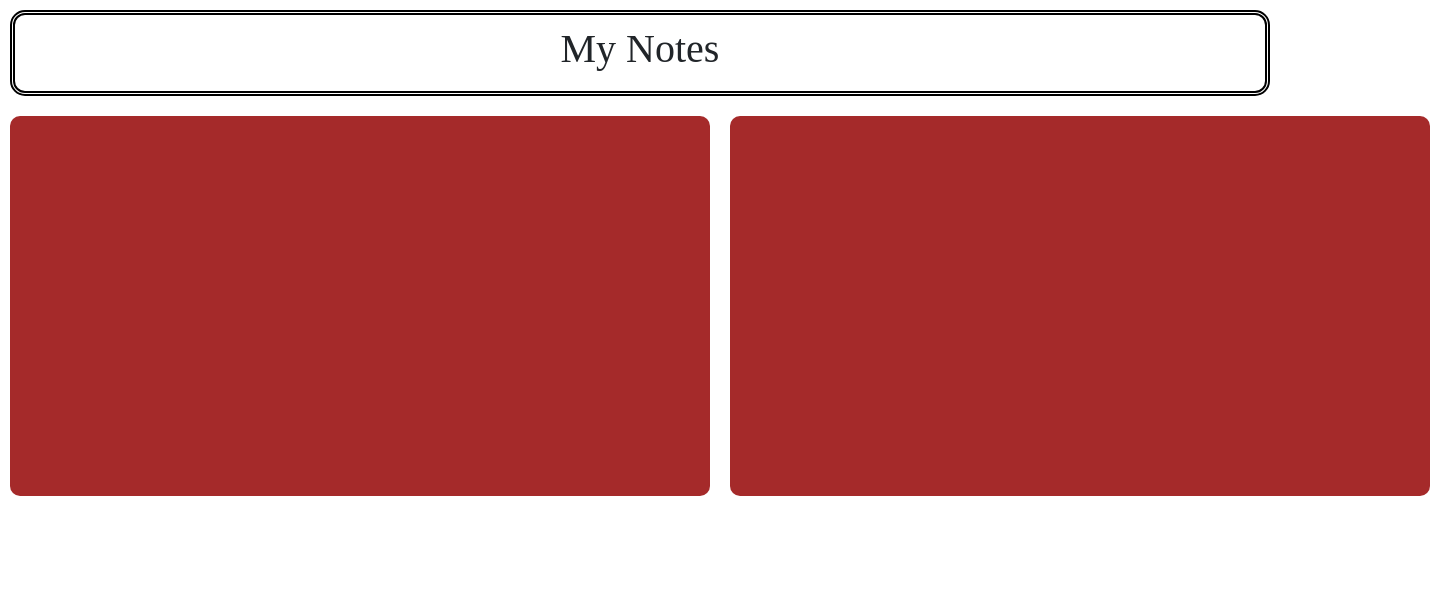
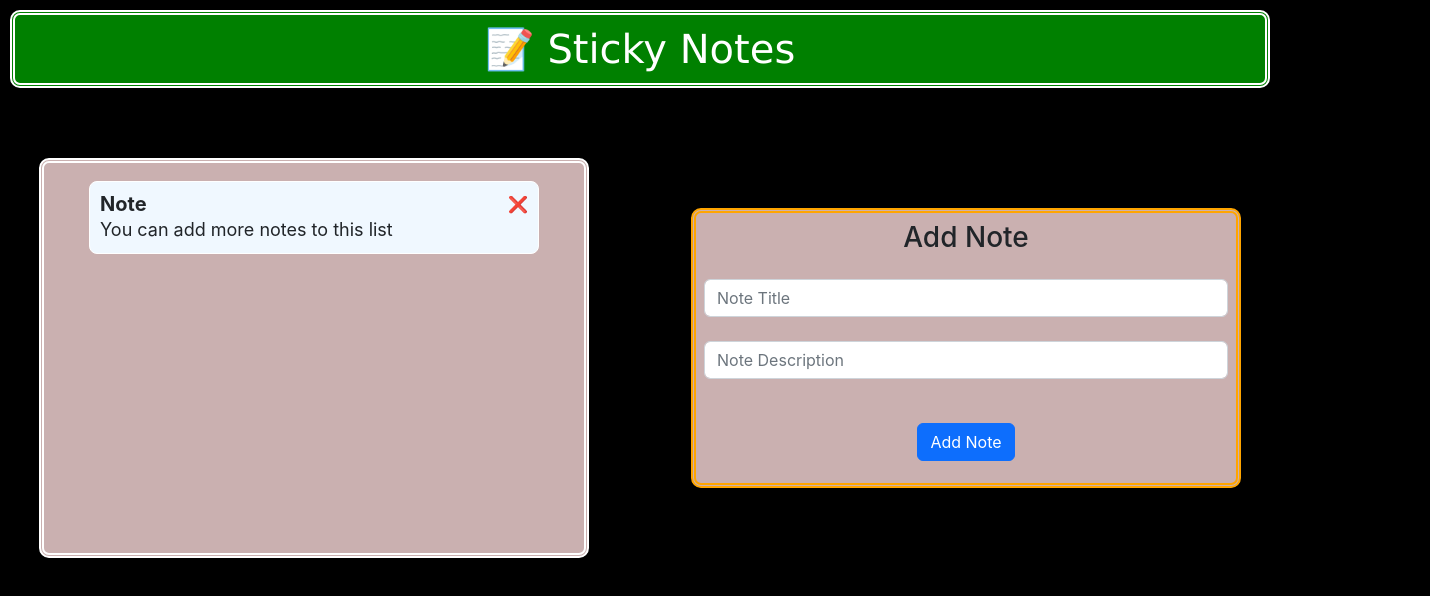
Before and after one commit to AmitDorle/Sticky-Notes-App, a React (Create React App) app: page / in a window 1280 px wide. Shown: the top 596 px of the page, 1430 px wide, since content can reach past the window. Built offline with nearby package versions, Linux system fonts and the light colour scheme.

Commit message:
feat:sweet alert,delete , add note added

```diff
--- a/package.json
+++ b/package.json
@@ -10,6 +10,7 @@
     "react-dom": "^18.2.0",
     "react-router-dom": "^6.4.5",
     "react-scripts": "5.0.1",
+    "sweetalert": "^2.1.2",
     "web-vitals": "^2.1.4"
   },
   "scripts": {
--- /dev/null
+++ b/src/components/Note/Note.css
@@ -0,0 +1,29 @@
+.card-note{
+    border: 1px solid white;
+    background-color: aliceblue;
+    width: 450px;
+    border-radius: 8px;
+    margin: 10px;
+    padding: 10px;
+    display: block;
+    margin-left: auto;
+    margin-right: auto;
+    position: relative;
+  }
+
+  .card-note-title{
+    margin: 0;
+    font-weight: bold;
+  }
+
+  .card-note-content{
+    margin: 0;
+    font-size: 18px;
+  }
+
+  .delete-button{
+    position: absolute;
+    top: 10px;
+    right: 10px;
+    cursor: pointer;
+  }
--- /dev/null
+++ b/src/components/Note/Note.js
@@ -0,0 +1,37 @@
+import React from 'react'
+import swal from 'sweetalert';
+
+import './Note.css'
+
+function Note({title, content, noteIndex}) {
+
+  function deleteNote(){
+    const notes = localStorage.getItem("notes");
+    if(notes)
+    {
+      const temp = JSON.parse(notes);
+      temp.splice(noteIndex, 1);
+      localStorage.setItem("notes", JSON.stringify(temp));
+    }
+
+    swal({
+      title: "Deleted!",
+      text: "Your note has been deleted",
+      icon: "success",
+    })
+
+    // triggers useEffect in Home.js
+    window.location.reload();
+
+  }
+
+  return (
+    <div className='card-note'>
+      <h5 className='card-note-title'>{title}</h5>
+      <p className='card-note-content'>{content}</p>
+      <span className='delete-button' onClick={deleteNote}>❌</span>
+    </div>
+  )
+}
+
+export default Note
--- a/src/index.css
+++ b/src/index.css
@@ -5,6 +5,7 @@ body {
     sans-serif;
   -webkit-font-smoothing: antialiased;
   -moz-osx-font-smoothing: grayscale;
+  background-color: rgb(0, 0, 0);
 }
 
 code {
--- a/src/views/Home/Home.css
+++ b/src/views/Home/Home.css
@@ -1,31 +1,50 @@
-.main-head-container
-{
+.app-title-container{
+    padding: 10px;
+    margin: 10px;
+    border-radius: 10px;
+    margin-bottom: 20px;
+    border: 5px white double;
+    background-color: green;
+    color: white;
+    font-family: 'Lucida Sans', 'Lucida Sans Regular', 'Lucida Grande', 'Lucida Sans Unicode', Geneva, Verdana, sans-serif;
+  }
+
+  .app-title{
     text-align: center;
-    border: 5px double black;
-    border-radius: 15px;
-    margin: 10px;
+    align-items: center;
+    height: 40px;
+  }
+
+  .notes-container{
     padding: 10px;
-    font-family: 'Times New Roman', Times, serif;
-}
-.main-notes-container
-{
+    width: 550px;
+    margin-left: auto;
+    margin-right: auto;
+    border-radius: 10px;
+    height: 400px;
+    overflow-y: scroll;
+    border: 5px white double;
+    margin-top: 50px;
+    background-color: rgb(202, 176, 176);
+  }
+
+  .note-editor-container{
+    padding: 10px;
+    width: 550px;
+    margin-left: auto;
+    margin-right: auto;
+    border-radius: 10px;
+    height: 280px;
+    border: 5px orange double;
+    margin-top: 100px;
+    background-color: rgb(202, 176, 176);
+  }
+
+  .add-note-button-container{
     display: flex;
-    justify-content: space-evenly;
-}
-.notes-container
-{
-    height: 380px;
-    border-radius: 10px;
-    background-color: brown;
-    margin: 10px;
-    width: 700px;
-}
-
-.add-note-container
-{
-    height: 380px;
-    border-radius: 10px;
-    background-color: brown;
-    margin: 10px;
-    width: 700px;
-}
+    justify-content: center;
+    margin-top: 20px;
+  }
+  .footer-container{
+    text-align: center;
+  }
--- a/src/views/Home/Home.js
+++ b/src/views/Home/Home.js
@@ -1,48 +1,102 @@
-import React from 'react'
-import { useState , useEffect } from 'react'
-import './Home.css'
+import React, { useState, useEffect } from 'react'
+import swal from 'sweetalert';
+
+import "./Home.css"
+
+import Note from '../../components/Note/Note';
 
 function Home() {
 
-    const [notes , setNotes] = useState([
+  const [notes, setNotes] = useState([
     {
-            title : "note 1",
-            contents : "this is the content of note 1"
-        },
-        {
-            title : "note 2",
-            contents : "this is the content of note 2"
-        },
-        {
-            title : "note 3",
-            contents : "this is the content of note 3"
-        },
-        {
-            title : "note 4",
-            contents : "this is the content of note 4"
+      title: "Note",
+      content: "You can add more notes to this list"
     }
   ])
 
+  // triggers initially
+  useEffect(() => {
+    const notes = localStorage.getItem("notes")
+    if (notes) {
+      setNotes(JSON.parse(notes))
+    }
+  }, [])
+
+  // triggers when notes changes
+  useEffect(() => {
+    if (notes.length > 1) {
+      localStorage.setItem("notes", JSON.stringify(notes))
+    }
+  }, [notes])
+
+  const [title, setTitle] = useState("")
+  const [content, setContent] = useState("")
+
+  function addNote() {
+    const newNote = {
+      "title": title,
+      "content": content
+    }
+
+    // const temp = notes;
+    // temp.push(newNote)
+    // setNotes(temp);
+
+    if (title === "" || content === "") {
+      swal({
+        title: "Error",
+        text: "Please fill all the fields",
+        icon: "error",
+      })
+      return;
+    }
+
+    setNotes([...notes, newNote])
+
+    swal({
+      title: "Note Added",
+      text: "Your note has been added to the list",
+      icon: "success",
+    })
+
+    setTitle("")
+    setContent("")
+  }
 
   return (
     <div>
-        <div className='main-head-container'>
-            <h1>My Notes</h1>
+      <div className='app-title-container shadow-sm'>
+        <h1 className='app-title'>📝 Sticky Notes </h1>
       </div>
-        <div className='main-notes-container'>
-            <div className='notes-container col-lg-6 col-sm-12'>
+      <div className='row'>
+        <div className='col-md-6 '>
+          <div className='notes-container  p-2'>
             {
-                    notes.map((note)=>{
-                        return
-                        {
-
-                        }
+              notes.map((note, index) => {
+                return (<Note title={note.title} content={note.content} noteIndex={index} />)
               })
             }
           </div>
-            <div className='add-note-container col-lg-6 col-sm-12'>
+        </div>
 
+        <div className='col-md-6'>
+          <div className='note-editor-container p-2'>
+            <h3 className='text-center'>Add Note</h3>
+            <form>
+              <div className=''>
+                <input type="text" value={title} onChange={(e) => { setTitle(e.target.value) }} className="form-control mt-4" placeholder="Note Title" />
               </div>
+              <div>
+                <input type="text" value={content} onChange={(e) => { setContent(e.target.value) }} className="form-control mt-4" placeholder="Note Description" />
+              </div>
+              <div className='add-note-button-container'>
+                <button type="button" className="btn btn-primary mt-4" onClick={addNote}>Add Note</button>
+              </div>
+            </form>
+          </div>
+        </div>
+
+
       </div>
     </div>
   )
```
Also changed, not shown: src/views/AddNote/AddNote.js (added, +22 -0 lines), src/views/AddNote/AddNote.css (added), 1 other file (tests, documents, lock files or other folders). Lines whose indentation alone changed are shown as unchanged.
